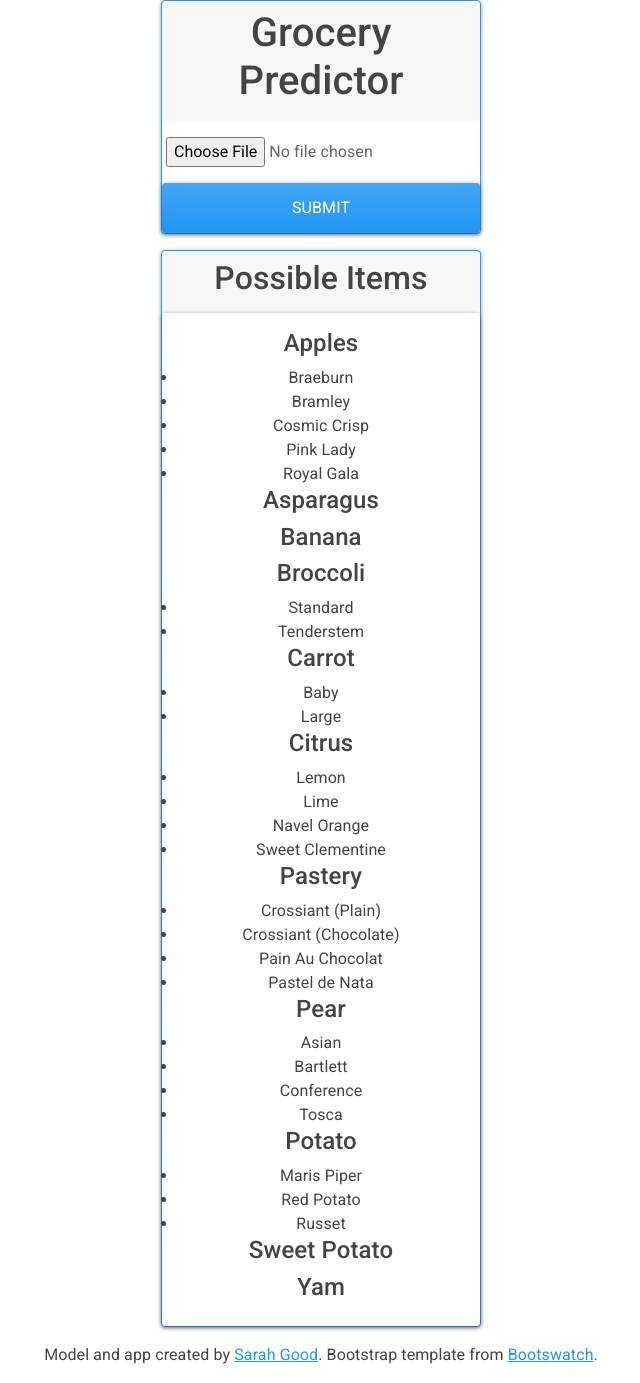
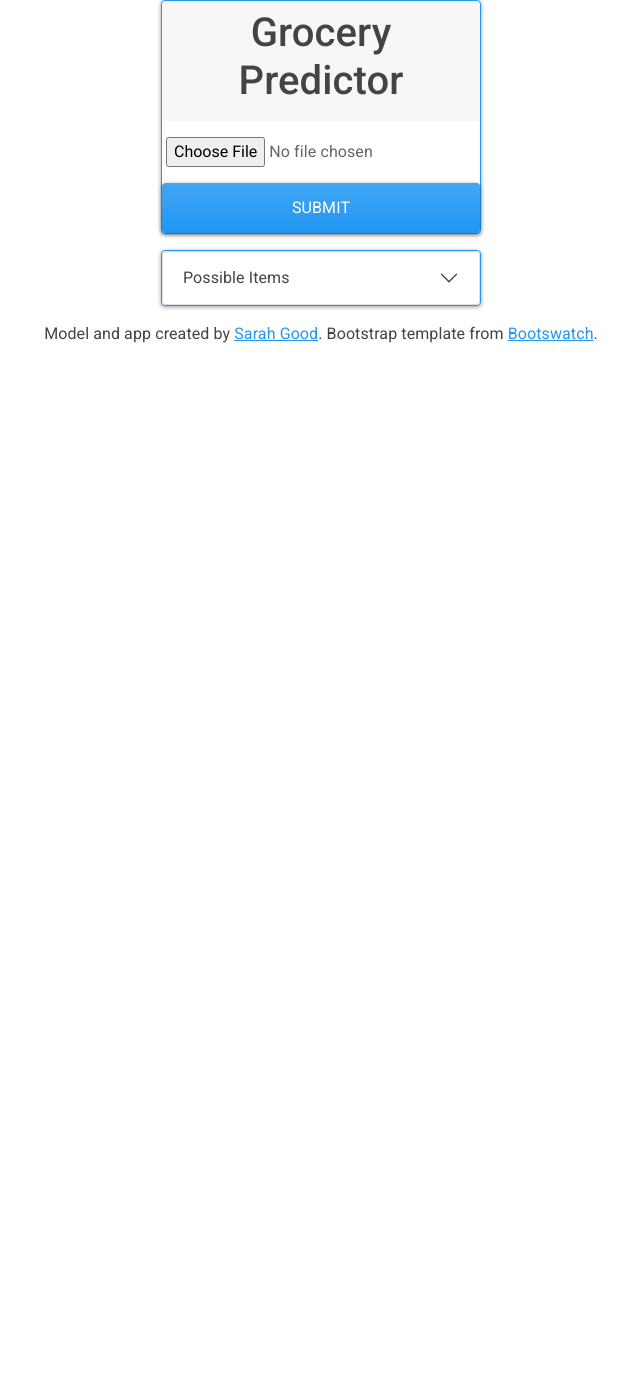
Before and after one commit to SarahEGood/grocery_classifier, a Flask app: template templates/index.html in a window 1280 px wide. Shown: the whole page, without its empty margins (319-959 px from the left). After the commit the page ends 343 px from the top, so only its background shows below. Run offline with Flask 2, Linux system fonts and the light colour scheme; the template is opened without the code that fills it, so the values that code supplies are empty; some libraries are stand-ins or nearby versions.

Commit message:
Style: Placed possible items into collapsable div.

```diff
--- a/templates/index.html
+++ b/templates/index.html
@@ -38,59 +38,67 @@
 		   {% endif %}
 		</div>
 		<div class="card border-primary mb-3" style="max-width: 20rem;">
-		<div class="card-header"><h2>Possible Items</h2></div>
-		  <div class="card card-body">
+		<div class="accordion" id="accordionExample">
+		  <div class="accordion-item">
+		    <h2 class="accordion-header" id="headingOne">
+			  <button class="accordion-button collapsed" type="button" data-bs-toggle="collapse" data-bs-target="#collapseOne" aria-expanded="false" aria-controls="collapseOne">
+				Possible Items
+			  </button>
+			</h2>
+			<div id="collapseOne" class="accordion-collapse collapse" aria-labelledby="headingOne" data-bs-parent="#accordionExample" style="">
+			  <div class="accordion-body">
 			<h4>Apples</h4>
-			<ul class="list-group">
+			<li class="list-group">
 				<li>Braeburn</li>
 				<li>Bramley</li>
 				<li>Cosmic Crisp</li>
 				<li>Pink Lady</li>
 				<li>Royal Gala</li>
-			</ul>
+			</li>
 			<h4>Asparagus</h4>
 			<h4>Banana</h4>
 			<h4>Broccoli</h4>
-			  <ul class="list-group">
+			  <li class="list-group">
 				<li>Standard</li>
 				<li>Tenderstem</li>
-			</ul>
+			</li>
 			<h4>Carrot</h4>
-			  <ul class="list-group">
+			  <li class="list-group">
 				<li>Baby</li>
 				<li>Large</li>
-			</ul>
+			</li>
 			<h4>Citrus</h4>
-			<ul class="list-group">
+			<li class="list-group">
 				<li>Lemon</li>
 				<li>Lime</li>
 				<li>Navel Orange</li>
 				<li>Sweet Clementine</li>
-			</ul>
+			</li>
 			<h4>Pastery</h4>
-			<ul class="list-group">
+			<li class="list-group">
 				<li>Crossiant (Plain)</li>
 				<li>Crossiant (Chocolate)</li>
 				<li>Pain Au Chocolat</li>
 				<li>Pastel de Nata</li>
-			</ul>
+			</li>
 			<h4>Pear</h4>
-			<ul class="list-group">
+			<li class="list-group">
 				<li>Asian</li>
 				<li>Bartlett</li>
 				<li>Conference</li>
 				<li>Tosca</li>
-			</ul>
+			</li>
 			<h4>Potato</h4>
-			<ul class="list-group">
+			<li class="list-group">
 				<li>Maris Piper</li>
 				<li>Red Potato</li>
 				<li>Russet</li>
-			</ul>
+			</li>
 			<h4>Sweet Potato</h4>
 			<h4>Yam</h4>
-
-		</div>
+		  </div>
+		  </div>
+		  </div>
 		</div>
 		</div>
   </body>
```
